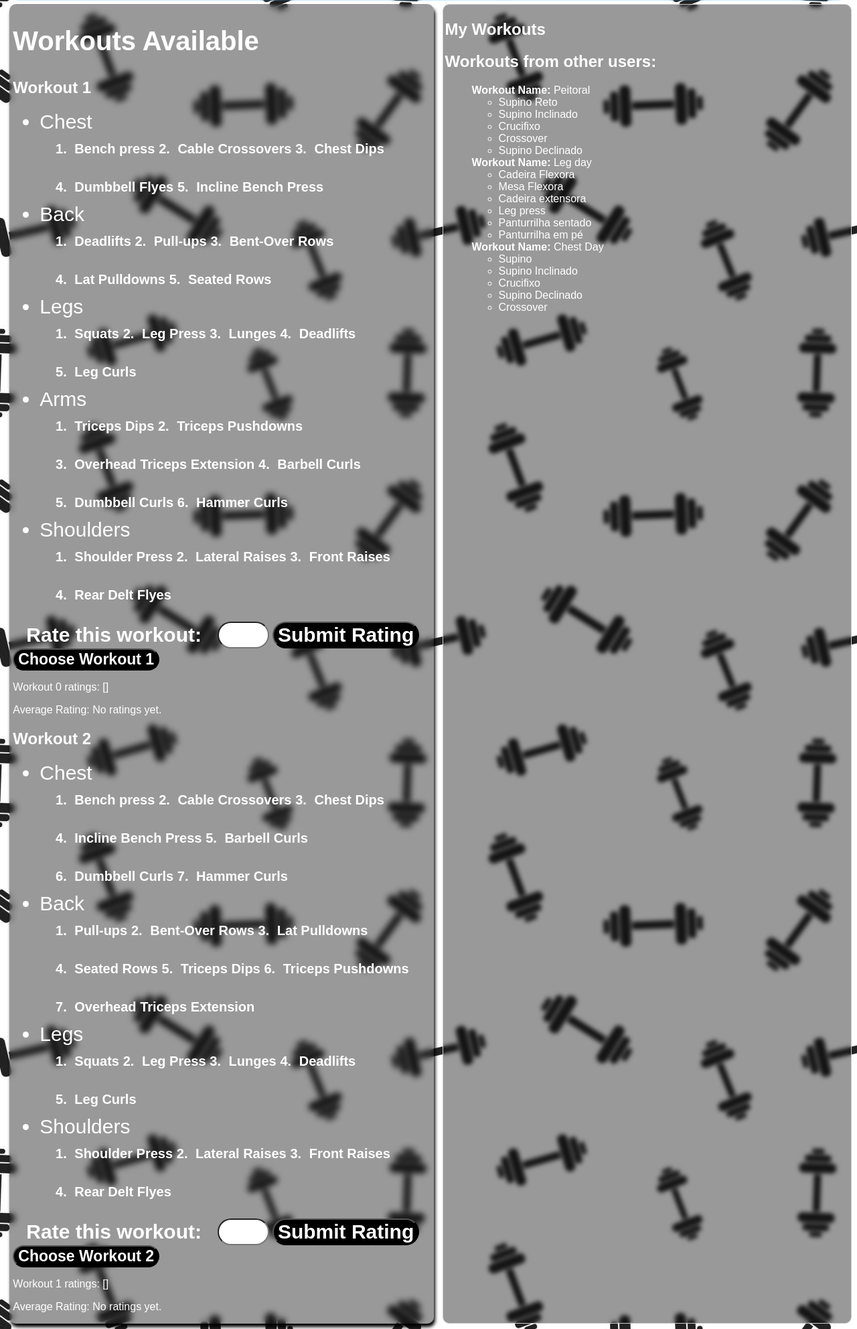
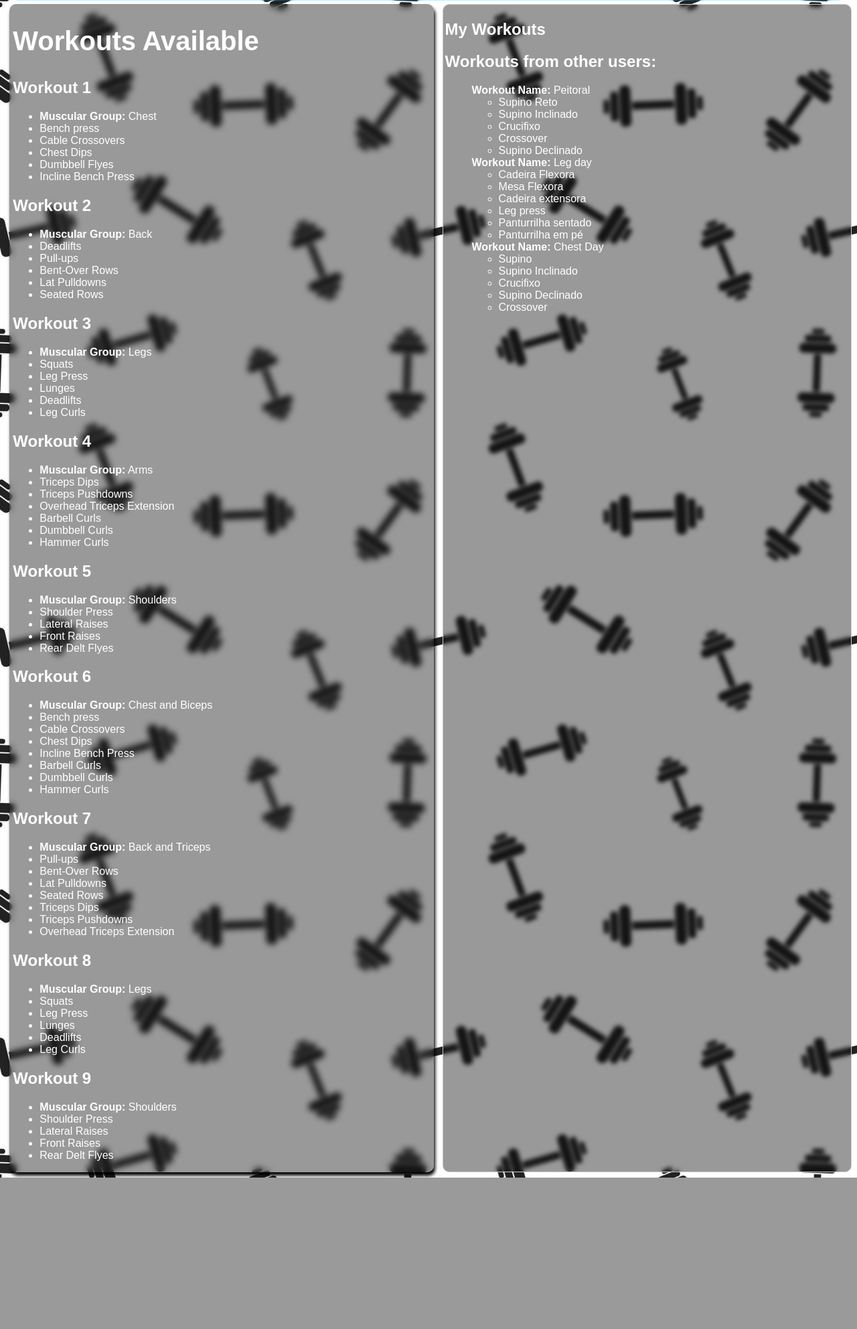
Before and after one commit to Starbobinho/fitness_app, a Flask app: page /user_screen in a window 1280 px wide. Shown: the part 75-2059 px from the top of the page at 67% size. After the commit the page ends 1833 px from the top, so only its background shows below. Run offline with Flask 3, Linux system fonts and the light colour scheme; the visitor is signed in with stand-in values (Sample User, id 1).

Commit message:
Alterações lógicas

```diff
--- a/app.py
+++ b/app.py
@@ -56,7 +56,7 @@ def user_screen():
     workouts = Workout.load_all()
 
     # Filtra os treinos com id=0 e id=1 para pre_made_workouts
-    pre_made_workouts = [workout for workout in workouts if workout.id in [0, 1]]
+    pre_made_workouts = [[exercise for exercise in group] for workout in workouts if workout.id in [0, 1] for group in workout.exercises]
 
     # Filtra os treinos do usuário
     user_workouts = [workout for workout in workouts if workout.username == username]
@@ -70,6 +70,7 @@ def user_screen():
     if method == 'POST':
         button_clicked = request.form.get('button')
         workout_id = int(button_clicked.split('-')[-1])
+        print(f"Button: {button_clicked}, workout.id: {workout_id}")
         workout = Workout.find_by_id(workout_id)
         if workout and username not in workout.users:
             workout.users.append(username)
@@ -297,8 +298,9 @@ def rate_workout():
 
     # Receber a avaliação e o ID do treino
     rating = int(request.form.get('rating'))
-    workout_id = int(request.form.get('workout_id'))
+    workout_id = request.form.get('workout_id')
 
+    print(workout_id)
     # Encontrar o treino correspondente
     workout = Workout.find_by_id(workout_id)
 
--- a/templates/user_screen.html
+++ b/templates/user_screen.html
@@ -8,42 +8,16 @@
             <div class="workout-list">
                 {% for workout in pre_made_workouts %}
                 <div class="workout-item">
-                    <h2>Workout {{ workout.id + 1 }}</h2>
+                    <h2>Workout {{ loop.index }}</h2>
                     <ul>
-                        {% for muscle_group, exercises_list in workout.__dict__.items() %}
-                            {% if muscle_group not in ['id', 'username', 'workout_name', 'exercises', 'users', 'ratings'] %}
-                                <li id="title">{{ muscle_group }}</li>
-                                <ol class="exercise-list">
-                                    {% for exercise in exercises_list %}
-                                        <li>{{ exercise }}</li>
-                                    {% endfor %}
-                                </ol>
-                            {% endif %}
+                        {% for exercise_group in workout %}
+                            {% if loop.index0 == 0 %} <!-- Primeiro item do grupo é o nome do grupo muscular -->
+                                    <li><strong>Muscular Group:</strong> {{ exercise_group }}</li>
+                                {% else %} <!-- Demais itens são os exercícios -->
+                                    <li>{{ exercise_group }}</li>
+                                {% endif %}
                         {% endfor %}
                     </ul>
-
-                    <!-- Formulário para avaliar o treino -->
-                    <form action="/rate_workout" method="post">
-                        <label for="rating-{{ workout.id }}">Rate this workout:</label>
-                        <input type="number" id="rating-{{ workout.id }}" name="rating" min="1" max="5" required>
-                        <input type="hidden" name="workout_id" value="{{ workout.id }}">
-                        <button type="submit">Submit Rating</button>
-                    </form>
-
-                    <form action="/user_screen" method="post">
-                        <button class="choose-button" name="button" value="button-{{ workout.id }}">Choose Workout {{ workout.id + 1 }}</button>
-                    </form>
-
-                    <p>Workout {{ workout.id }} ratings: {{ workout.ratings }}</p>
-
-                    <!-- Exibir média de avaliações -->
-                    <p>Average Rating:
-                        {% if workout.ratings %}
-                            {{ (sum(workout.ratings) / workout.ratings | length) | round(2) }}
-                        {% else %}
-                            No ratings yet.
-                        {% endif %}
-                    </p>
                 </div>
                 {% endfor %}
             </div>
--- a/workouts.json
+++ b/workouts.json
@@ -2,32 +2,34 @@
     {
         "id": 0,
         "username": null,
-        "workout_name": "Chest",
-        "exercises": [],
-        "users": [],
-        "ratings": [],
-        "Chest": [
+        "workout_name": "Workout 1",
+        "exercises": [
+            [
+                "Chest",
                 "Bench press",
                 "Cable Crossovers",
                 "Chest Dips",
                 "Dumbbell Flyes",
                 "Incline Bench Press"
             ],
-        "Back": [
+            [
+                "Back",
                 "Deadlifts",
                 "Pull-ups",
                 "Bent-Over Rows",
                 "Lat Pulldowns",
                 "Seated Rows"
             ],
-        "Legs": [
+            [
+                "Legs",
                 "Squats",
                 "Leg Press",
                 "Lunges",
                 "Deadlifts",
                 "Leg Curls"
             ],
-        "Arms": [
+            [
+                "Arms",
                 "Triceps Dips",
                 "Triceps Pushdowns",
                 "Overhead Triceps Extension",
@@ -35,21 +37,24 @@
                 "Dumbbell Curls",
                 "Hammer Curls"
             ],
-        "Shoulders": [
+            [
+                "Shoulders",
                 "Shoulder Press",
                 "Lateral Raises",
                 "Front Raises",
                 "Rear Delt Flyes"
             ]
+        ],
+        "users": [],
+        "ratings": []
     },
     {
         "id": 1,
         "username": null,
-        "workout_name": null,
-        "exercises": [],
-        "users": [],
-        "ratings": [],
-        "Chest": [
+        "workout_name": "Workout 2",
+        "exercises": [
+            [
+                "Chest and Biceps",
                 "Bench press",
                 "Cable Crossovers",
                 "Chest Dips",
@@ -58,7 +63,8 @@
                 "Dumbbell Curls",
                 "Hammer Curls"
             ],
-        "Back": [
+            [
+                "Back and Triceps",
                 "Pull-ups",
                 "Bent-Over Rows",
                 "Lat Pulldowns",
@@ -67,19 +73,24 @@
                 "Triceps Pushdowns",
                 "Overhead Triceps Extension"
             ],
-        "Legs": [
+            [
+                "Legs",
                 "Squats",
                 "Leg Press",
                 "Lunges",
                 "Deadlifts",
                 "Leg Curls"
             ],
-        "Shoulders": [
+            [
+                "Shoulders",
                 "Shoulder Press",
                 "Lateral Raises",
                 "Front Raises",
                 "Rear Delt Flyes"
             ]
+        ],
+        "users": [],
+        "ratings": []
     },
     {
         "id": 2,
```
Lines whose indentation alone changed are shown as unchanged.
